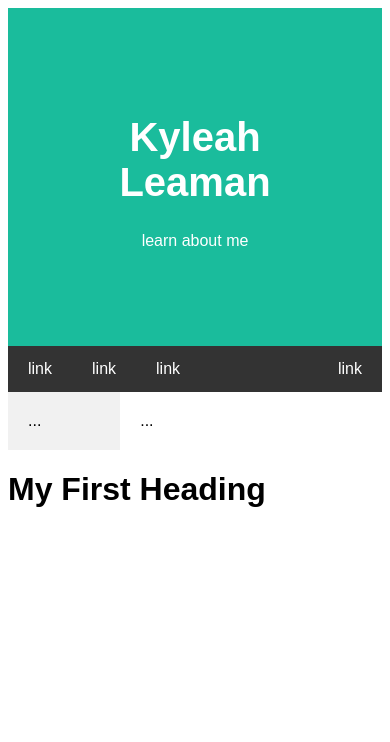
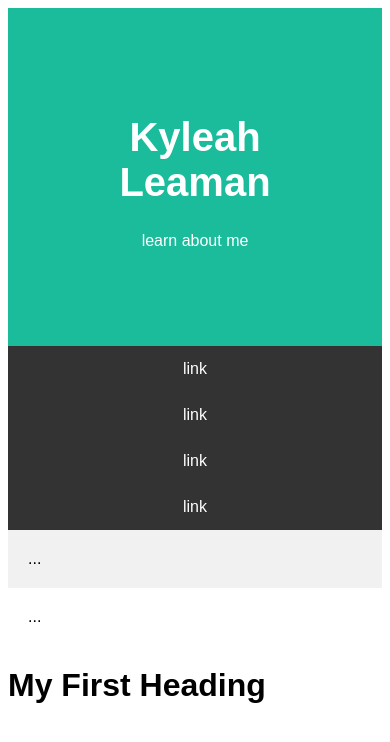
Before and after one commit to ky1eah/portfolio, a plain HTML site: page index.html in a window 390 px wide. Drawn offline with Linux system fonts and the light colour scheme.

Commit message:
added responsiveness

```diff
--- a/index.html
+++ b/index.html
@@ -53,6 +53,17 @@
             background-color: white;
             padding: 20px;
         }
+        @media screen and (max-width: 700px){
+            .row{
+                flex-direction: column;
+            }
+        }
+        @media screen and (max-width: 400px){
+            .navbar a{
+                float: none;
+                width: 100%;
+            }
+        }
         </style>
     </head>
     <body>
```
